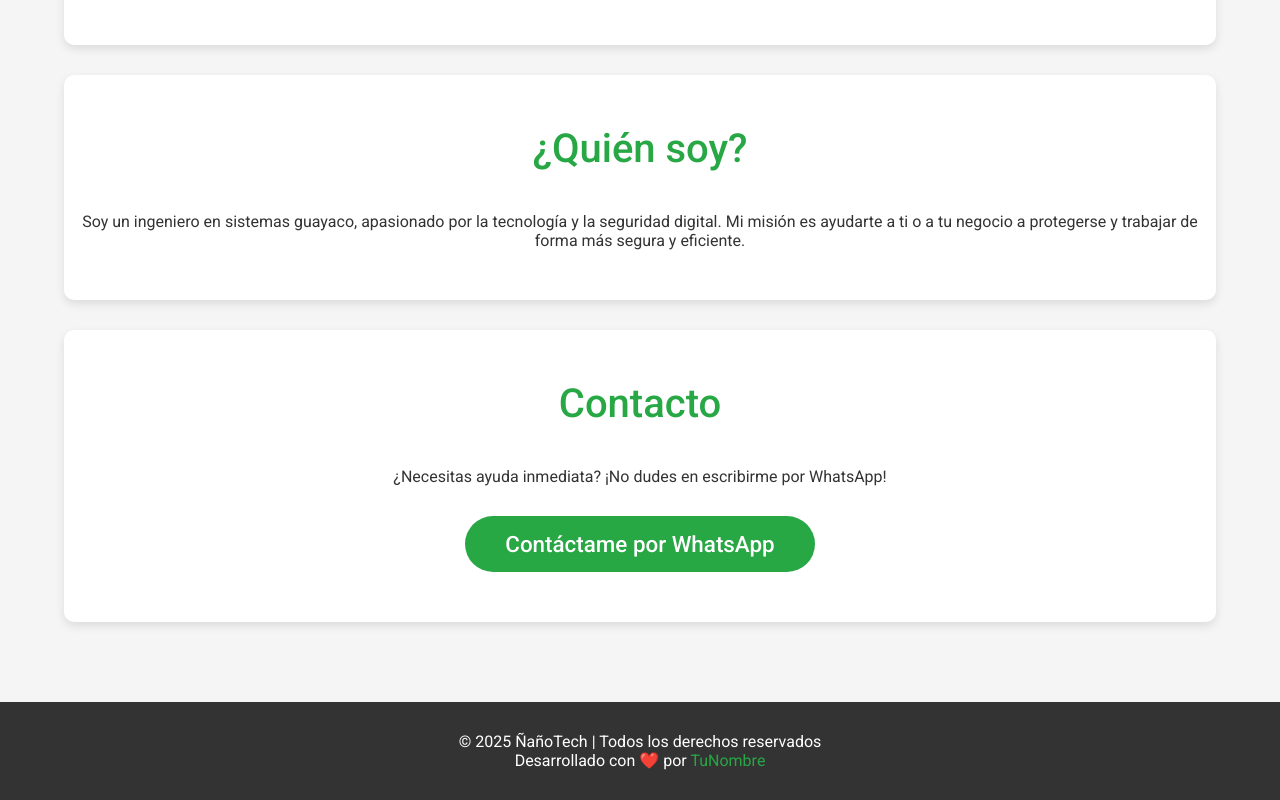
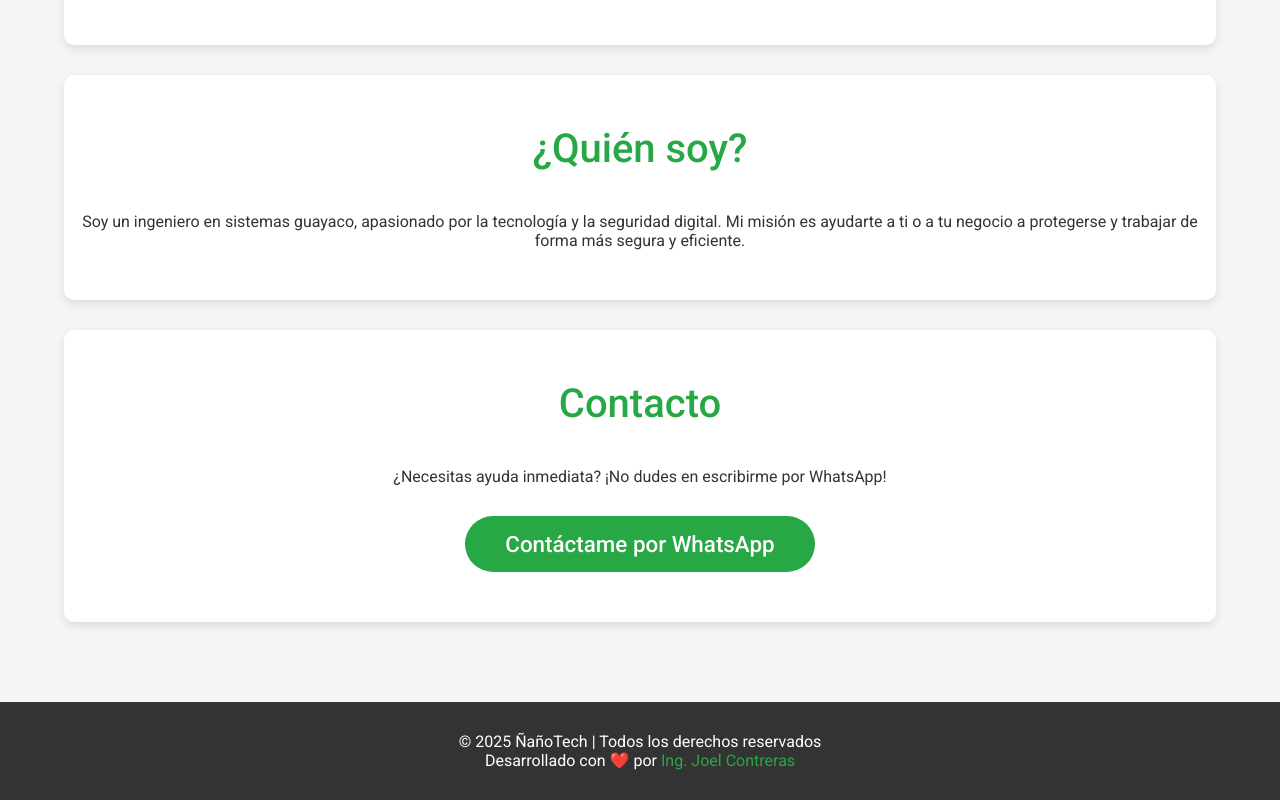
Before and after one commit to Joelf10/nanotech-web, a plain HTML site: page index.html in a window 1280 px wide. Shown: the part 1430-2230 px from the top of the page. Drawn offline with Linux system fonts and the light colour scheme.

Commit message:
actualizacion final

```diff
--- a/index.html
+++ b/index.html
@@ -179,7 +179,7 @@
 
     <footer>
         <p>&copy; 2025 ÑañoTech | Todos los derechos reservados</p>
-        <p>Desarrollado con ❤️ por <a href="https://www.github.com/tu_usuario" target="_blank">TuNombre</a></p>
+        <p>Desarrollado con ❤️ por <a href="https://www.github.com/tu_usuario" target="_blank">Ing. Joel Contreras</a></p>
     </footer>
 </body>
 </html>
```
